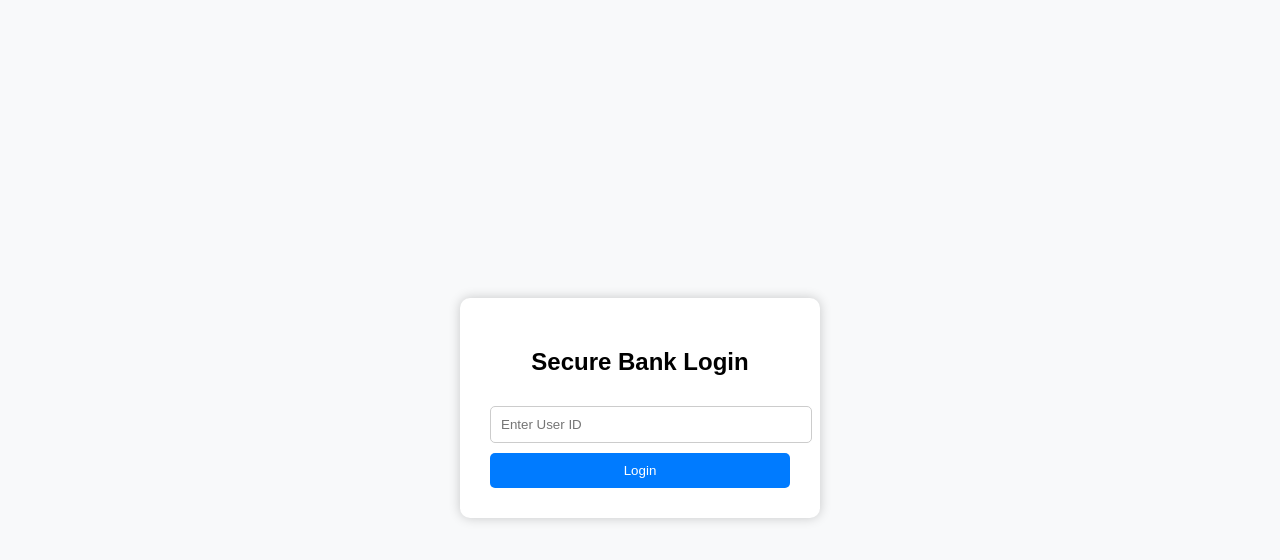
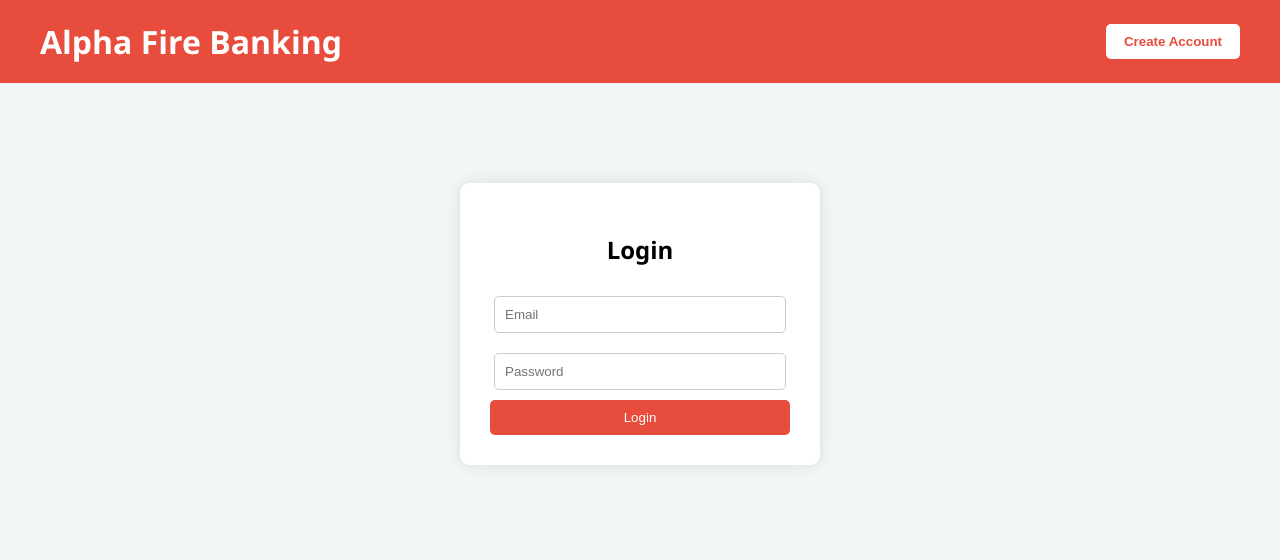
Before and after one commit to allans-salazar/Banking-Website, a plain HTML site: page frontend/index.html in a window 1280 px wide. Drawn offline with Linux system fonts and the light colour scheme.

Commit message:
homepage

```diff
--- a/frontend/index.html
+++ b/frontend/index.html
@@ -2,52 +2,127 @@
 <html lang="en">
 <head>
   <meta charset="UTF-8">
-    <title>Bank Login</title>
+  <title>Alpha Fire Banking - Login</title>
   <style>
     body {
-            background-color: #f8f9fa;
-            font-family: Arial, sans-serif;
+      margin: 0;
+      font-family: 'Segoe UI', sans-serif;
+      background-color: #f2f6f5;
+    }
+
+    header {
+      background-color: #e74c3c;
+      color: white;
+      padding: 20px 40px;
+      display: flex;
+      justify-content: space-between;
+      align-items: center;
+    }
+
+    header h1 {
+      margin: 0;
+    }
+
+    .create-btn {
+      background-color: white;
+      color: #e74c3c;
+      border: none;
+      padding: 10px 18px;
+      border-radius: 5px;
+      font-weight: bold;
+      cursor: pointer;
+    }
+
+    .container {
       display: flex;
       justify-content: center;
-            align-items: center;
-            height: 100vh;
+      margin-top: 100px;
     }
 
-        .login-box {
-            background-color: #fff;
+    .form-box {
+      background-color: white;
       padding: 30px;
       border-radius: 10px;
-            box-shadow: 0px 0px 12px rgba(0,0,0,0.2);
+      box-shadow: 0px 0px 15px rgba(0, 0, 0, 0.1);
       width: 300px;
       text-align: center;
     }
 
-        input {
-            width: 100%;
+    .form-box input {
+      width: 90%;
       padding: 10px;
       margin: 10px 0;
       border-radius: 5px;
       border: 1px solid #ccc;
     }
 
-        button {
-            background-color: #007bff;
+    .form-box button {
+      background-color: #e74c3c;
       color: white;
+      border: none;
       padding: 10px;
       width: 100%;
-            border: none;
       border-radius: 5px;
+      cursor: pointer;
+    }
+
+    .modal {
+      display: none;
+      position: fixed;
+      top: 0; left: 0;
+      width: 100%;
+      height: 100%;
+      background: rgba(0,0,0,0.4);
+      justify-content: center;
+      align-items: center;
+    }
+
+    .modal-content {
+      background-color: white;
+      padding: 25px;
+      border-radius: 10px;
+      width: 300px;
+      text-align: center;
+      box-shadow: 0 0 10px rgba(0,0,0,0.3);
+    }
+
+    .close {
+      float: right;
+      font-size: 20px;
+      cursor: pointer;
+      color: #999;
     }
   </style>
 </head>
 <body>
 
-<div class="login-box">
-    <h2>Secure Bank Login</h2>
-    <input type="text" id="user_id" placeholder="Enter User ID">
-    <button onclick="searchUser()">Login</button>
+  <header>
+    <h1>Alpha Fire Banking</h1>
+    <button class="create-btn" onclick="openRegister()">Create Account</button>
+  </header>
+
+  <div class="container">
+    <div class="form-box">
+      <h2>Login</h2>
+      <input type="text" id="login-email" placeholder="Email">
+      <input type="password" id="login-password" placeholder="Password">
+      <button onclick="loginUser()">Login</button>
+    </div>
   </div>
 
+  <!-- Registration Modal -->
+  <div id="registerModal" class="modal">
+    <div class="modal-content">
+      <span class="close" onclick="closeRegister()">&times;</span>
+      <h2>Register</h2>
+      <input type="text" placeholder="Email">
+      <input type="password" placeholder="Password">
+      <button>Register</button>
+    </div>
+  </div>
+
+  <!-- Load external JS -->
   <script src="/static/script.js"></script>
+
 </body>
 </html>
--- a/frontend/static/script.js
+++ b/frontend/static/script.js
@@ -1,16 +1,22 @@
-function searchUser() {
-    const userId = document.getElementById('user_id').value;
-    fetch(`http://127.0.0.1:5000/get_user?user_id=${userId}`)
-        .then(response => response.json())
+function loginUser() {
+    const email = document.getElementById('login-email').value;
+    const password = document.getElementById('login-password').value;
+
+    fetch('http://127.0.0.1:5000/login', {
+      method: 'POST',
+      headers: { 'Content-Type': 'application/json' },
+      body: JSON.stringify({ username: email, password: password })
+    })
+    .then(res => res.json())
     .then(data => {
       if (data.error) {
         alert("Login failed: " + data.error);
       } else {
-                alert(`Welcome, ${data.username}! Role: ${data.role}`);
+        alert(`Welcome back, ${data.username}! Role: ${data.role}`);
       }
     })
-        .catch(error => {
-            console.error('Error:', error);
-            alert("Error occurred while logging in.");
+    .catch(err => {
+      console.error(err);
+      alert("Login failed: Server error");
     });
   }
```
Also changed, not shown: frontend/style.css (deleted), 1 other file. Lines whose indentation alone changed are shown as unchanged.
